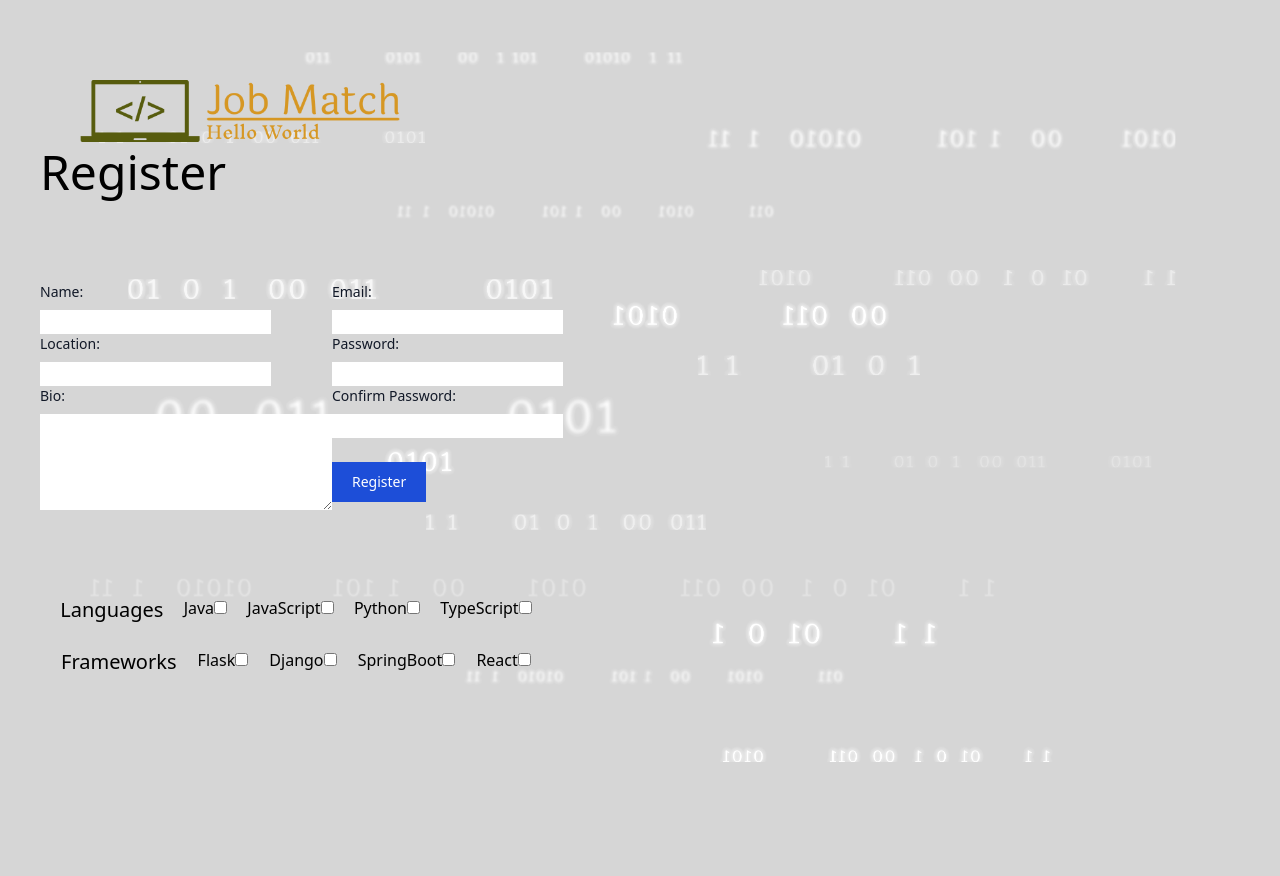
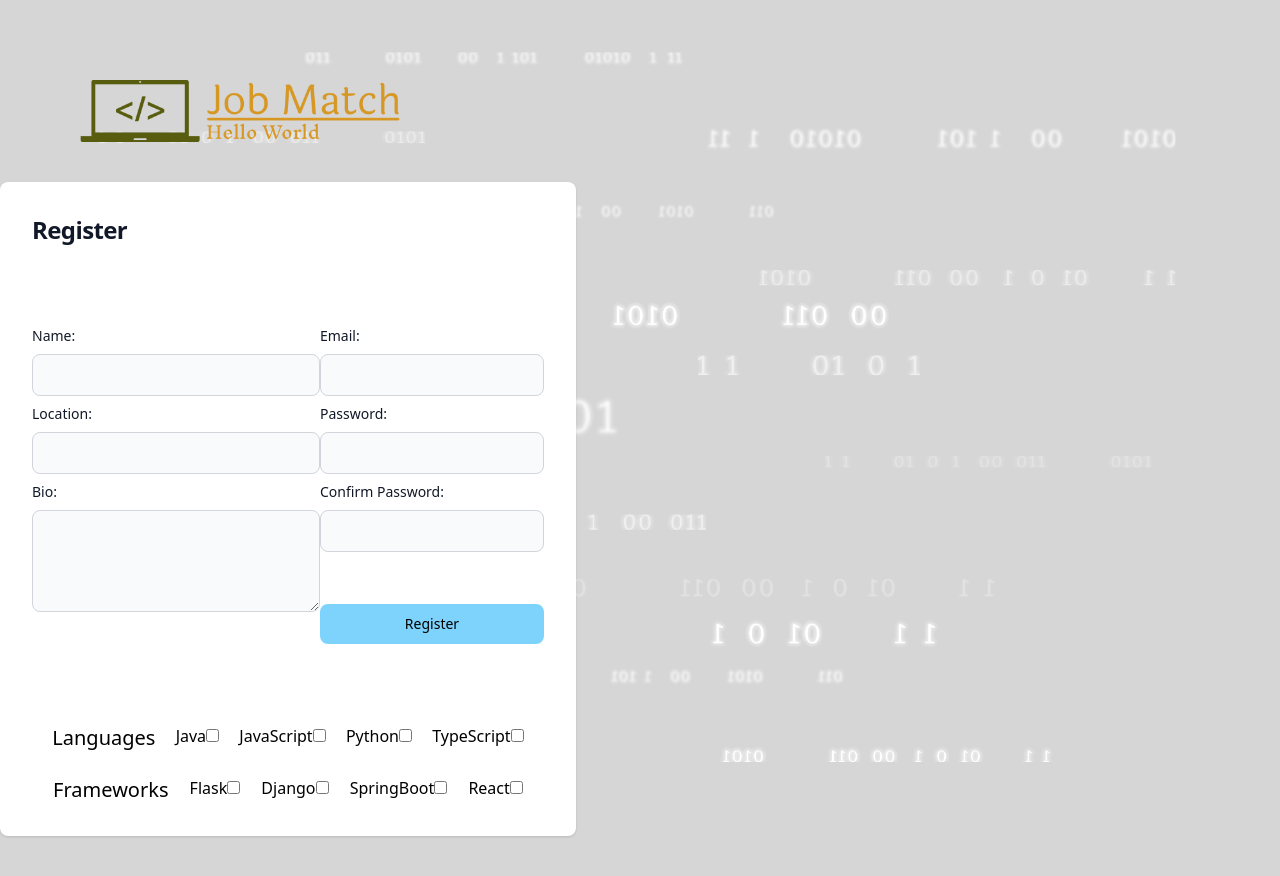
Before and after one commit to Wbradmeyer/JobMatch, a React (Vite) app in the folder client/: page /seekerRegister in a window 1280 px wide. Shown: the top 876 px of the page. Built offline with nearby package versions, Linux system fonts and the light colour scheme.

Commit message:
styling seeker reg

```diff
--- a/client/src/components/SeekerDashboard.jsx
+++ b/client/src/components/SeekerDashboard.jsx
@@ -108,7 +108,7 @@ const SeekerDashboard = () => {
         </Link>
       </div>
       {/* put a transparent background behind this */}
-      <div className="flex justify-around w-3/4 mx-auto my-10 py-10 bg-white/60 rounded-lg">
+      <div className="flex justify-around w-1/2 mx-auto my-10 py-10 bg-white/60 rounded-lg">
         <div>
           <h2 className="text-4xl font-bold sub">{currentUser.name}</h2>
           <div>
@@ -146,7 +146,7 @@ const SeekerDashboard = () => {
       </div>
       <div className="relative overflow-x-auto flex justify-center">
         {/* Add filter button for interested jobs here */}
-        <table className="w-3/4 text-sm text-left rtl:text-right text-gray-500 dark:text-gray-400">
+        <table className="w-1/2 text-sm text-left rtl:text-right text-gray-500 dark:text-gray-400">
           <thead className="text-xs text-gray-700 uppercase bg-gray-50 dark:bg-gray-700 dark:text-gray-400">
             <tr>
               <th className="px-6 py-3">Jobs Available</th>
--- a/client/src/components/SeekerRegister.jsx
+++ b/client/src/components/SeekerRegister.jsx
@@ -1,25 +1,24 @@
-import axios from 'axios'
-import React, { useState, useContext } from 'react'
-import { useNavigate } from 'react-router-dom'
+import axios from "axios";
+import React, { useState, useContext } from "react";
+import { useNavigate } from "react-router-dom";
 import { userContext } from "../context/UserContext";
 
-
 const SeekerRegister = () => {
-  const {setCurrentUser} = useContext(userContext)
-  const navigate = useNavigate()
-  const [error, setError] = useState({})
-  const [checkedLanguages, setCheckedLanguages] = useState([])
-  const [checkedFrameworks, setCheckedFrameworks] = useState([])
+  const { setCurrentUser } = useContext(userContext);
+  const navigate = useNavigate();
+  const [error, setError] = useState({});
+  const [checkedLanguages, setCheckedLanguages] = useState([]);
+  const [checkedFrameworks, setCheckedFrameworks] = useState([]);
   const [seekerUser, setSeekerUser] = useState({
-    name: '',
-    location: '',
-    bio: '',
+    name: "",
+    location: "",
+    bio: "",
     languages: checkedLanguages,
     frameworks: checkedFrameworks,
-    email: '',
-    password: '',
-    confirmPassword: '',
-  })
+    email: "",
+    password: "",
+    confirmPassword: "",
+  });
 
   // const handleLanguagesCheckedBoxes = (e) => {
   //   // console.log("Hello")
@@ -36,16 +35,21 @@ const SeekerRegister = () => {
 
   const handleLanguagesCheckedBoxes = (e) => {
     if (e.target.checked) {
-      setCheckedLanguages(prevLanguages => [...prevLanguages, e.target.value]);
-      setSeekerUser(prevUser => ({
+      setCheckedLanguages((prevLanguages) => [
+        ...prevLanguages,
+        e.target.value,
+      ]);
+      setSeekerUser((prevUser) => ({
         ...prevUser,
-        languages: [...prevUser.languages, e.target.value]
+        languages: [...prevUser.languages, e.target.value],
       }));
     } else {
-      setCheckedLanguages(prevLanguages => prevLanguages.filter(lang => lang !== e.target.value));
-      setSeekerUser(prevUser => ({
+      setCheckedLanguages((prevLanguages) =>
+        prevLanguages.filter((lang) => lang !== e.target.value)
+      );
+      setSeekerUser((prevUser) => ({
         ...prevUser,
-        languages: prevUser.languages.filter(lang => lang !== e.target.value)
+        languages: prevUser.languages.filter((lang) => lang !== e.target.value),
       }));
     }
   };
@@ -62,147 +66,280 @@ const SeekerRegister = () => {
 
   const handleFrameworksCheckedBoxes = (e) => {
     if (e.target.checked) {
-      setCheckedFrameworks(prevFrameworks => [...prevFrameworks, e.target.value]);
-      setSeekerUser(prevUser => ({
+      setCheckedFrameworks((prevFrameworks) => [
+        ...prevFrameworks,
+        e.target.value,
+      ]);
+      setSeekerUser((prevUser) => ({
         ...prevUser,
-        frameworks: [...prevUser.frameworks, e.target.value]
+        frameworks: [...prevUser.frameworks, e.target.value],
       }));
     } else {
-      setCheckedFrameworks(prevFrameworks => prevFrameworks.filter(framework => framework !== e.target.value));
-      setSeekerUser(prevUser => ({
+      setCheckedFrameworks((prevFrameworks) =>
+        prevFrameworks.filter((framework) => framework !== e.target.value)
+      );
+      setSeekerUser((prevUser) => ({
         ...prevUser,
-        frameworks: prevUser.frameworks.filter(framework => framework !== e.target.value)
+        frameworks: prevUser.frameworks.filter(
+          (framework) => framework !== e.target.value
+        ),
       }));
     }
   };
 
-
   const handleRegisterChange = (e) => {
     setSeekerUser({
       ...seekerUser,
-      [e.target.name]: e.target.value
-    })
-  }
+      [e.target.name]: e.target.value,
+    });
+  };
 
   const handleRegisterSubmit = (e) => {
-    e.preventDefault()
+    e.preventDefault();
 
     axios
-      .post('http://localhost:8000/seeker/register', seekerUser, {withCredentials: true})
+      .post("http://localhost:8000/seeker/register", seekerUser, {
+        withCredentials: true,
+      })
       .then((res) => {
-        console.log(res.data)
-        localStorage.setItem('currentUser', JSON.stringify(res.data))
-        setCurrentUser(res.data)
-        navigate('/seeker/dashboard')
+        console.log(res.data);
+        localStorage.setItem("currentUser", JSON.stringify(res.data));
+        setCurrentUser(res.data);
+        navigate("/seeker/dashboard");
       })
       .catch((err) => {
-        console.log(err)
+        console.log(err);
         // Set errors for Validations here
-        setError(err.response.data.error.errors)
-      })
-  }
+        setError(err.response.data.error.errors);
+      });
+  };
 
   return (
-    <div className="ml-10">
-      <h2 className="mb-2 mt-0 text-5xl font-medium leading-tight">Register</h2>
-
+    <div className="container mx-auto my-10">
+      <div className="w-full bg-white rounded-lg shadow dark:border md:mt-0 sm:max-w-xl xl:p-0 dark:bg-gray-800 dark:border-gray-700">
+        <div className="p-4 space-y-4 md:space-y-4 sm:p-8">
+          <h2 className="text-xl font-bold leading-tight tracking-tight text-gray-900 md:text-2xl dark:text-white">
+            Register
+          </h2>
+          <div>
             <form className="w-full max-w-lg" onSubmit={handleRegisterSubmit}>
-
               <div className="container mx-auto my-20">
-
                 <div className="col">
                   <div>
-              <label  htmlFor="name" className='block mb-2 text-sm font-medium text-gray-900 dark:text-white'>Name:</label>
-              <input  type="text" name='name' id='name' onChange={handleRegisterChange} />
-              {
-                error.name ? <p className='text-red-600'>{error.name.message}</p> : null
-              }
+                    <label
+                      htmlFor="name"
+                      className="block mb-2 text-sm font-medium text-gray-900 dark:text-white"
+                    >
+                      Name:
+                    </label>
+                    <input
+                      type="text"
+                      name="name"
+                      id="name"
+                      onChange={handleRegisterChange}
+                      className="bg-gray-50 mb-2 border border-gray-300 text-gray-900 sm:text-sm rounded-lg focus:ring-primary-600 focus:border-primary-600 block w-full p-2.5 dark:bg-gray-700 dark:border-gray-600 dark:placeholder-gray-400 dark:text-white dark:focus:ring-blue-500 dark:focus:border-blue-500"
+                    />
+                    {error.name ? (
+                      <p className="text-red-600">{error.name.message}</p>
+                    ) : null}
                   </div>
                   <div>
-              <label  className='block mb-2 text-sm font-medium text-gray-900 dark:text-white' htmlFor="location">Location:</label>
-              <input type="text" name='location' id='location' onChange={handleRegisterChange}/>
-              {
-                error.location ? <p className='text-red-600'>{error.location.message}</p> : null
-              }
+                    <label
+                      className="block mb-2 text-sm font-medium text-gray-900 dark:text-white"
+                      htmlFor="location"
+                    >
+                      Location:
+                    </label>
+                    <input
+                      type="text"
+                      name="location"
+                      id="location"
+                      onChange={handleRegisterChange}
+                      className="bg-gray-50 mb-2 border border-gray-300 text-gray-900 sm:text-sm rounded-lg focus:ring-primary-600 focus:border-primary-600 block w-full p-2.5 dark:bg-gray-700 dark:border-gray-600 dark:placeholder-gray-400 dark:text-white dark:focus:ring-blue-500 dark:focus:border-blue-500"
+                    />
+                    {error.location ? (
+                      <p className="text-red-600">{error.location.message}</p>
+                    ) : null}
                   </div>
                   <div>
-              <label className="block mb-2 text-sm font-medium text-gray-900 dark:text-white" htmlFor="bio">Bio:</label>
-              <textarea name="bio" id="bio" cols="30" rows="4" onChange={handleRegisterChange}></textarea>
-              {
-                error.bio ? <p className='text-red-600'>{error.bio.message}</p> : null
-              }
+                    <label
+                      className="block mb-2 text-sm font-medium text-gray-900 dark:text-white"
+                      htmlFor="bio"
+                    >
+                      Bio:
+                    </label>
+                    <textarea
+                      name="bio"
+                      id="bio"
+                      cols="30"
+                      rows="4"
+                      onChange={handleRegisterChange}
+                      className="bg-gray-50 mb-2 border border-gray-300 text-gray-900 sm:text-sm rounded-lg focus:ring-primary-600 focus:border-primary-600 block w-full p-2.5 dark:bg-gray-700 dark:border-gray-600 dark:placeholder-gray-400 dark:text-white dark:focus:ring-blue-500 dark:focus:border-blue-500"
+                    ></textarea>
+                    {error.bio ? (
+                      <p className="text-red-600">{error.bio.message}</p>
+                    ) : null}
                   </div>
                 </div>
 
                 <div className="col-span-2">
                   <div>
-              <label htmlFor="email" className='block mb-2 text-sm font-medium text-gray-900 dark:text-white'>Email:</label>
-              <input type="text" id='email' name='email' onChange={handleRegisterChange} />
-              {
-                error.email ? <p className='text-red-600'>{error.email.message}</p> : null
-              }
+                    <label
+                      htmlFor="email"
+                      className="block mb-2 text-sm font-medium text-gray-900 dark:text-white"
+                    >
+                      Email:
+                    </label>
+                    <input
+                      type="text"
+                      id="email"
+                      name="email"
+                      onChange={handleRegisterChange}
+                      className="bg-gray-50 mb-2 border border-gray-300 text-gray-900 sm:text-sm rounded-lg focus:ring-primary-600 focus:border-primary-600 block w-full p-2.5 dark:bg-gray-700 dark:border-gray-600 dark:placeholder-gray-400 dark:text-white dark:focus:ring-blue-500 dark:focus:border-blue-500"
+                    />
+                    {error.email ? (
+                      <p className="text-red-600">{error.email.message}</p>
+                    ) : null}
                   </div>
                   <div>
-              <label htmlFor="password" className='block mb-2 text-sm font-medium text-gray-900 dark:text-white'>Password:</label>
-              <input type="password" id='password' name='password' onChange={handleRegisterChange} />
-              {
-                error.password ? <p className='text-red-600'>{error.password.message}</p> : null
-              }
+                    <label
+                      htmlFor="password"
+                      className="block mb-2 text-sm font-medium text-gray-900 dark:text-white"
+                    >
+                      Password:
+                    </label>
+                    <input
+                      type="password"
+                      id="password"
+                      name="password"
+                      onChange={handleRegisterChange}
+                      className="bg-gray-50 mb-2 border border-gray-300 text-gray-900 sm:text-sm rounded-lg focus:ring-primary-600 focus:border-primary-600 block w-full p-2.5 dark:bg-gray-700 dark:border-gray-600 dark:placeholder-gray-400 dark:text-white dark:focus:ring-blue-500 dark:focus:border-blue-500"
+                    />
+                    {error.password ? (
+                      <p className="text-red-600">{error.password.message}</p>
+                    ) : null}
                   </div>
                   <div>
-              <label htmlFor="confirmPassword" className='block mb-2 text-sm font-medium text-gray-900 dark:text-white'>Confirm Password:</label>
-              <input type="password" id='confirmPassword' name='confirmPassword' onChange={handleRegisterChange} />
-              {
-                error.confirmPassword ? <p className='text-red-600'>{error.confirmPassword.message}</p> : null
-              }
-            </div>&nbsp;
+                    <label
+                      htmlFor="confirmPassword"
+                      className="block mb-2 text-sm font-medium text-gray-900 dark:text-white"
+                    >
+                      Confirm Password:
+                    </label>
+                    <input
+                      type="password"
+                      id="confirmPassword"
+                      name="confirmPassword"
+                      onChange={handleRegisterChange}
+                      className="bg-gray-50 mb-2 border border-gray-300 text-gray-900 sm:text-sm rounded-lg focus:ring-primary-600 focus:border-primary-600 block w-full p-2.5 dark:bg-gray-700 dark:border-gray-600 dark:placeholder-gray-400 dark:text-white dark:focus:ring-blue-500 dark:focus:border-blue-500"
+                    />
+                    {error.confirmPassword ? (
+                      <p className="text-red-600">
+                        {error.confirmPassword.message}
+                      </p>
+                    ) : null}
+                  </div>
+                  &nbsp;
                   <div>
-              <button className="text-white bg-blue-700 hover:bg-blue-800 focus:ring-4 focus:outline-none focus:ring-blue-300 font-medium text-sm px-5 py-2.5 text-center dark:bg-blue-600  dark:focus:ring-blue-800">Register</button>
+                    <button className="w-full mt-5 bg-sky-300 hover:bg-sky-400 focus:ring-4 focus:outline-none focus:ring-primary-300 font-medium rounded-lg text-sm px-5 py-2.5 text-center dark:bg-primary-600 dark:hover:bg-primary-700 dark:focus:ring-primary-800">
+                      Register
+                    </button>
                   </div>
                 </div>
-
               </div>
               <div className="flex justify-evenly">
                 <p className="text-xl font-medium">Languages</p>
                 <div>
                   <label htmlFor="java">Java</label>
-              <input type="checkbox" value={'Java'} id='java' name='java' onChange={handleLanguagesCheckedBoxes}/>
+                  <input
+                    type="checkbox"
+                    value={"Java"}
+                    id="java"
+                    name="java"
+                    onChange={handleLanguagesCheckedBoxes}
+                  />
                 </div>
                 <div>
                   <label htmlFor="javaScript">JavaScript</label>
-              <input type="checkbox" value={'JavaScript'} id='javaScript' name='javaScript' onChange={handleLanguagesCheckedBoxes}/>
+                  <input
+                    type="checkbox"
+                    value={"JavaScript"}
+                    id="javaScript"
+                    name="javaScript"
+                    onChange={handleLanguagesCheckedBoxes}
+                  />
                 </div>
                 <div>
                   <label htmlFor="python">Python</label>
-              <input type="checkbox" value={'Python'} id='python' name='python' onChange={handleLanguagesCheckedBoxes}/>
+                  <input
+                    type="checkbox"
+                    value={"Python"}
+                    id="python"
+                    name="python"
+                    onChange={handleLanguagesCheckedBoxes}
+                  />
                 </div>
                 <div>
                   <label htmlFor="typeScript">TypeScript</label>
-              <input type="checkbox" value={'TypeScript'} id='typeScript' name='typeScript' onChange={handleLanguagesCheckedBoxes}/>
+                  <input
+                    type="checkbox"
+                    value={"TypeScript"}
+                    id="typeScript"
+                    name="typeScript"
+                    onChange={handleLanguagesCheckedBoxes}
+                  />
                 </div>
-          </div>&nbsp;
+              </div>
+              &nbsp;
               <div className="flex justify-evenly">
                 <p className="text-xl font-medium">Frameworks</p>
-            <div >
+                <div>
                   <label htmlFor="flask">Flask</label>
-              <input type="checkbox" value={'Flask'} id='flask' name='flask' onChange={handleFrameworksCheckedBoxes}/>
+                  <input
+                    type="checkbox"
+                    value={"Flask"}
+                    id="flask"
+                    name="flask"
+                    onChange={handleFrameworksCheckedBoxes}
+                  />
                 </div>
                 <div>
                   <label htmlFor="django">Django</label>
-              <input type="checkbox" value={'Django'} id='django' name='django' onChange={handleFrameworksCheckedBoxes}/>
+                  <input
+                    type="checkbox"
+                    value={"Django"}
+                    id="django"
+                    name="django"
+                    onChange={handleFrameworksCheckedBoxes}
+                  />
                 </div>
                 <div>
                   <label htmlFor="springBoot">SpringBoot</label>
-              <input type="checkbox" value={'SpringBoot'} id='springBoot' name='springBoot' onChange={handleFrameworksCheckedBoxes}/>
+                  <input
+                    type="checkbox"
+                    value={"SpringBoot"}
+                    id="springBoot"
+                    name="springBoot"
+                    onChange={handleFrameworksCheckedBoxes}
+                  />
                 </div>
                 <div>
                   <label htmlFor="react">React</label>
-              <input type="checkbox" value={'React'} id='react' name='react' onChange={handleFrameworksCheckedBoxes}/>
+                  <input
+                    type="checkbox"
+                    value={"React"}
+                    id="react"
+                    name="react"
+                    onChange={handleFrameworksCheckedBoxes}
+                  />
                 </div>
               </div>
             </form>
           </div>
-  )
-}
+        </div>
+      </div>
+    </div>
+  );
+};
 
-export default SeekerRegister
+export default SeekerRegister;
```
Also changed, not shown: client/src/components/JobView.jsx (+4 -4 lines). Lines whose indentation alone changed are shown as unchanged.
